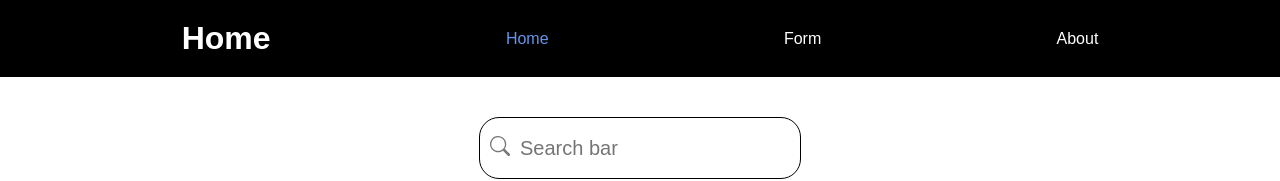
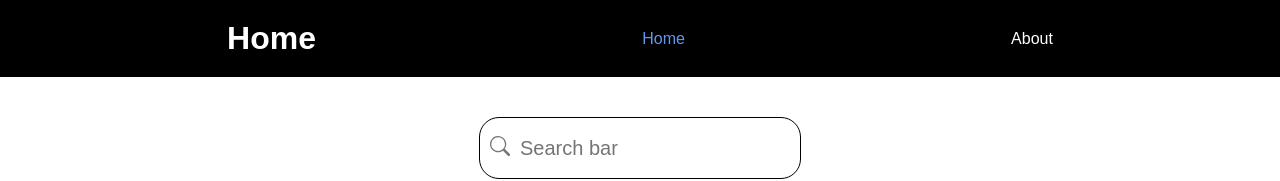
Before and after one commit to semoleg1986/graphiql-app, a React (Vite) app: page / in a window 1280 px wide. Shown: the top 181 px of the page. Built offline with nearby package versions, Linux system fonts and the light colour scheme.

Commit message:
fix: delete Form

```diff
--- a/src/components/Header/Header.tsx
+++ b/src/components/Header/Header.tsx
@@ -7,13 +7,11 @@ const Header = () => {
       <h1>
         <Routes>
           <Route path="/" element={'Home'} />
-          <Route path="/form" element={'Form'} />
           <Route path="/about" element={'About Us'} />
           <Route path="*" element={'Not Found'} />
         </Routes>
       </h1>
       <NavLink to="/">Home</NavLink>
-      <NavLink to="/form">Form</NavLink>
       <NavLink to="/about">About</NavLink>
     </header>
   );
```
